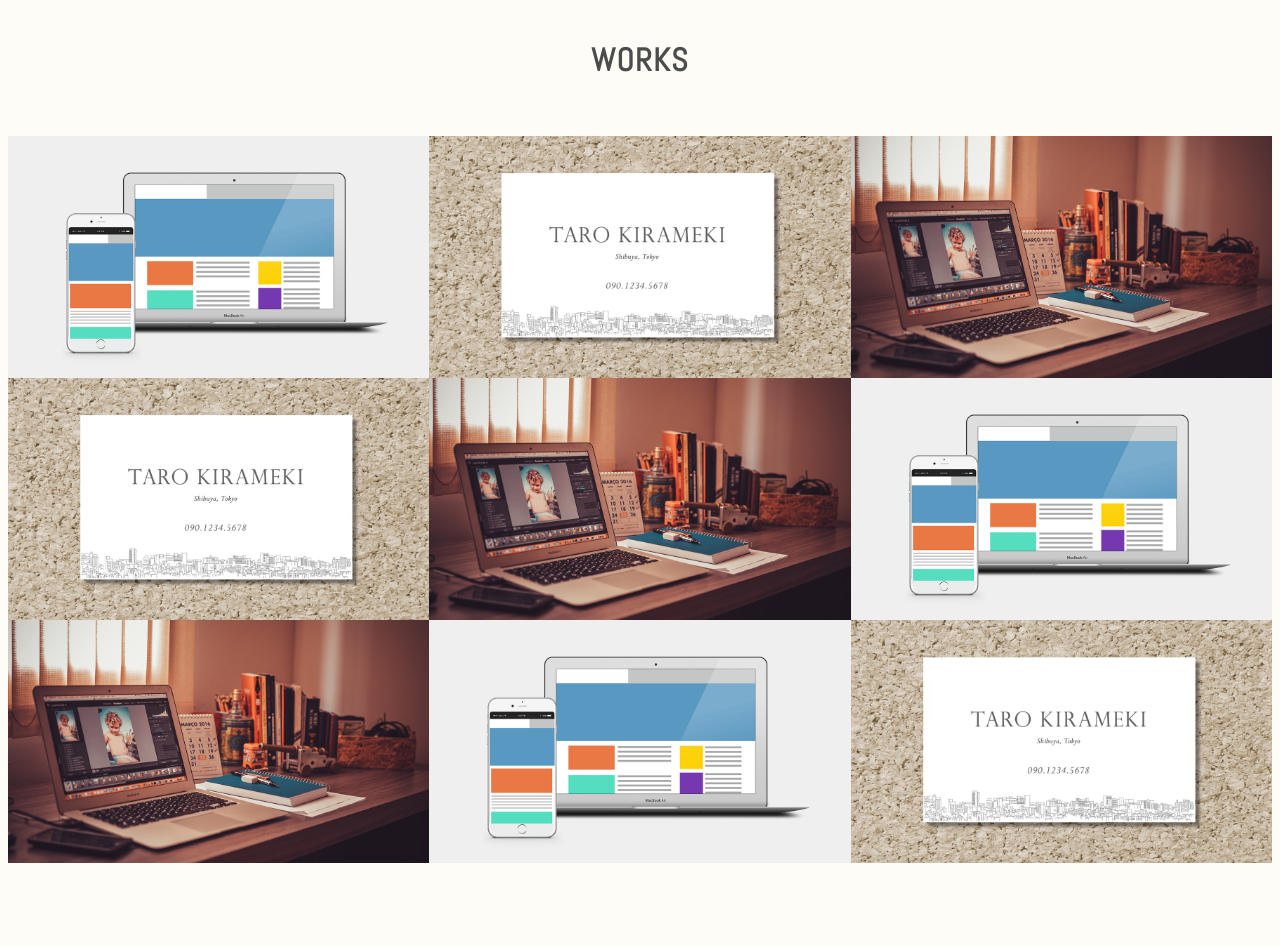
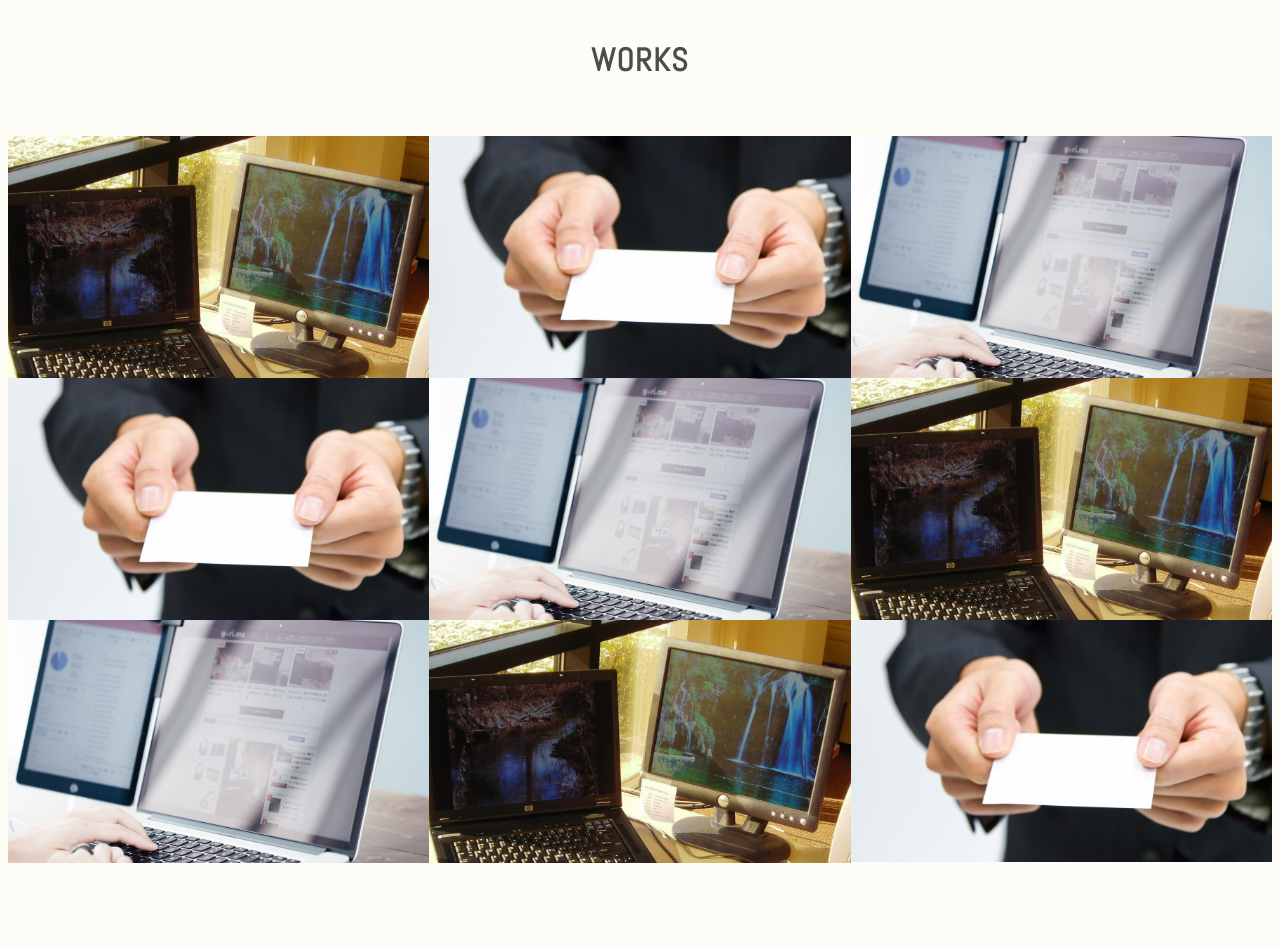
Before and after one commit to hiroyukishimodu/hiroyukishimodu.github.io, a plain HTML site: page index.html in a window 1280 px wide. Shown: the part 1120-2066 px from the top of the page. Drawn offline with Linux system fonts and the light colour scheme.

Commit message:
画像差し替え

```diff
--- a/index.html
+++ b/index.html
@@ -17,7 +17,7 @@
             <a href="#contact" class="button-contact"><i aria-label="お問い合わせ" class="fa fa-envelope-o"></i></a>
              <div class="profile">
                   <h1 class="site-title abel uppercase text-center">Web Designer <span>下津弘幸</span></h1>
-                   <img src="./images/img_profile.jpg" alt="プロフィール写真" width="140" height="140" class="block-center profile-icon">
+                   <img src="./images/portfolio-img.jpg" alt="プロフィール写真" width="140" height="140" class="block-center profile-icon">
                 <p class="text-center">長崎県長崎市に住在中の下津弘幸（しもづひろゆき）と申します。<br>フリーランスを目標に現在プログラミングとWebデザインの勉強中です。</p>
                   </div>
        </header>
@@ -47,7 +47,7 @@
                  <h2 class="text-center">Works</h2>
         <div class="works-box">
             <a href="#">
-                <img src="./images/img_work_site.png" alt="株式会社きらめき コーポレートサイト様 Webサイトデザイン">
+                <img src="./images/corporate.jpg" alt="株式会社きらめき コーポレートサイト様 Webサイトデザイン">
                 <div class="works-box-inner">
                     <div class="text-center">
                         <h3>株式会社きらめき コーポレートサイト</h3>
@@ -59,7 +59,7 @@
         </div>
         <div class="works-box">
             <a href="#">
-                <img src="./images/img_work_card.jpg" alt="きらめき花子様 名刺デザイン">
+                <img src="./images/card1.jpg" alt="きらめき花子様 名刺デザイン">
                 <div class="works-box-inner">
                     <div class="text-center">
                         <h3>きらめき花子様 名刺</h3>
@@ -71,7 +71,7 @@
         </div>
         <div class="works-box">
             <a href="#">
-                <img src="./images/img_work_blog.jpg" alt="WordPressオリジナルテーマ">
+                <img src="./images/design1.jpg" alt="WordPressオリジナルテーマ">
                 <div class="works-box-inner">
                     <div class="text-center">
                         <h3>ブログデザイン</h3>
@@ -83,7 +83,7 @@
         </div>
         <div class="works-box">
             <a href="#">
-                <img src="./images/img_work_card.jpg" alt="きらめき花子様 名刺デザイン">
+                <img src="./images/card1.jpg" alt="きらめき花子様 名刺デザイン">
                 <div class="works-box-inner">
                     <div class="text-center">
                         <h3>きらめき花子様 名刺</h3>
@@ -95,7 +95,7 @@
         </div>
         <div class="works-box">
             <a href="#">
-                <img src="./images/img_work_blog.jpg" alt="WordPressオリジナルテーマ">
+                <img src="./images/design1.jpg" alt="WordPressオリジナルテーマ">
                 <div class="works-box-inner">
                     <div class="text-center">
                         <h3>ブログデザイン</h3>
@@ -107,7 +107,7 @@
         </div>
         <div class="works-box">
             <a href="#">
-                <img src="./images/img_work_site.png" alt="株式会社きらめき コーポレートサイト様 Webサイトデザイン">
+                <img src="./images/corporate.jpg" alt="株式会社きらめき コーポレートサイト様 Webサイトデザイン">
                 <div class="works-box-inner">
                     <div class="text-center">
                         <h3>株式会社きらめき コーポレートサイト</h3>
@@ -119,7 +119,7 @@
         </div>
         <div class="works-box">
              <a href="#">
-                <img src="./images/img_work_blog.jpg" alt="WordPressオリジナルテーマ">
+                <img src="./images/design1.jpg" alt="WordPressオリジナルテーマ">
                 <div class="works-box-inner">
                     <div class="text-center">
                         <h3>ブログデザイン</h3>
@@ -131,7 +131,7 @@
         </div>
         <div class="works-box">
             <a href="#">
-                <img src="./images/img_work_site.png" alt="株式会社きらめき コーポレートサイト様 Webサイトデザイン">
+                <img src="./images/corporate.jpg" alt="株式会社きらめき コーポレートサイト様 Webサイトデザイン">
                 <div class="works-box-inner">
                     <div class="text-center">
                         <h3>株式会社きらめき コーポレートサイト</h3>
@@ -143,7 +143,7 @@
         </div>
          <div class="works-box">
             <a href="#">
-                <img src="./images/img_work_card.jpg" alt="きらめき花子様 名刺デザイン">
+                <img src="./images/card1.jpg" alt="きらめき花子様 名刺デザイン">
                 <div class="works-box-inner">
                     <div class="text-center">
                         <h3>きらめき花子様 名刺</h3>
```
Also changed, not shown: images/card1.jpg (added), images/corporate.jpg (added), images/design1.jpg (added), images/portfolio-img.jpg (added).
